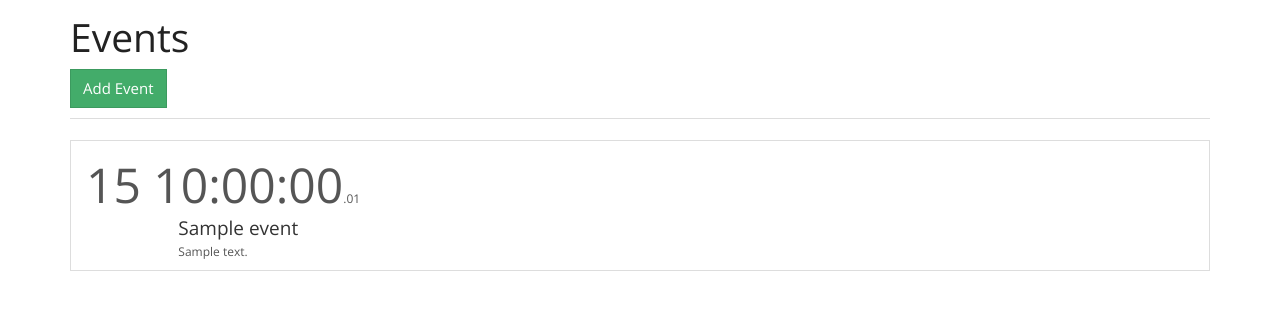
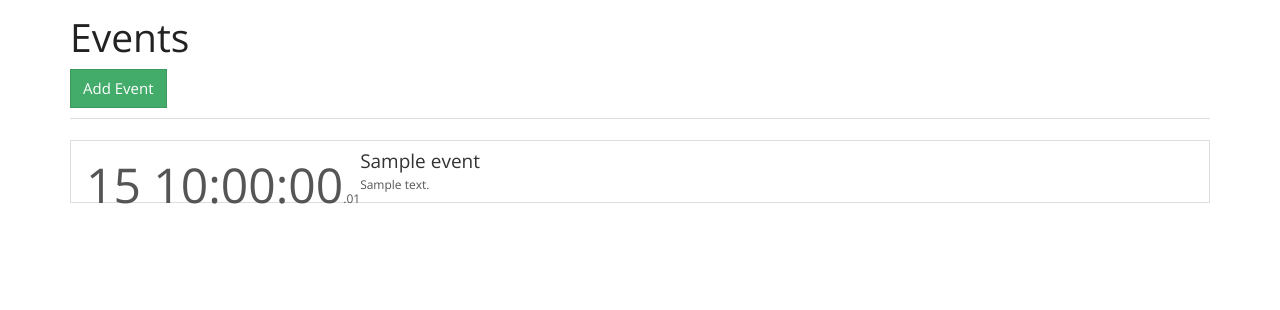
Before and after one commit to ITTalents-SocialCompany/SocialCompany, a PHP site: template views/events/index.php in a window 1280 px wide. Shown: the part 45-355 px from the top of the page. Run offline with PHP 8.4, Linux system fonts and the light colour scheme; the template is opened without the code that fills it: most values are stand-ins (such as "Sample title", 1, 10 or a date in 2020); some libraries are stand-ins or nearby versions.

Commit message:
event fix bug

```diff
--- a/controllers/EventController.php
+++ b/controllers/EventController.php
@@ -7,7 +7,7 @@ class EventController extends MasterController{
 
     public function index(){
     	$event = new Event();
-    	$event = $event->getAllEvents();
+    	$event = $event->getAllEvents("");
     	$this->renderViewWithParams("events/index", array("events"), array($event));
     }
 
--- a/controllers/HomeController.php
+++ b/controllers/HomeController.php
@@ -6,7 +6,7 @@ class HomeController extends MasterController{
 
     public function index(){
     	$event = new Event();
-    	$event = $event->getAllEvents();
+    	$event = $event->getAllEvents("0,10");
         $category = new Category();
         $categories = $category->getAllCategories();
         $user = new User();
--- a/models/Event.php
+++ b/models/Event.php
@@ -54,8 +54,8 @@ class Event extends MasterModel{
 
     }
 
-    public function getAllEvents(){
-        $rows = $this->selectAll($this->table, "", "event_time", "*","");
+    public function getAllEvents($limit){
+        $rows = $this->selectAll($this->table, "", "event_time", "*",$limit);
         if(count($rows) > 0){
             foreach ($rows as $event){
                 $events[] = new Event($event['event_id'], $event['title'], $event['body'], $event['event_time'], $event['cover_img_url']);
--- a/views/events/index.php
+++ b/views/events/index.php
@@ -9,9 +9,11 @@ $time = explode("-",$event->event_time);
 $time = "<font size='18'>".$time[2]."</font>.".$time[1];
 ?>
   <a href="event/<?= $event->event_id;?>" class="list-group-item">
-  	<span  class="col-lg-offset-0"><?= $time;?></span>
-    	<h4 class="list-group-item-heading col-lg-offset-1"><?= $event->title; ?></h4>
-    	<p class="list-group-item-text col-lg-offset-1"><?= $event->body; ?></p>
+  	<span  class="col-lg-offset-0" style="float: left;"><?= $time;?></span>
+  	<span>
+    	<h4 class="list-group-item-heading col-md-offset-1"><?= $event->title; ?></h4>
+    	<p class="list-group-item-text col-md-offset-1"><?= $event->body; ?></p>
+    </span>
   </a>
 <?php endforeach;?>
 </div>
```
